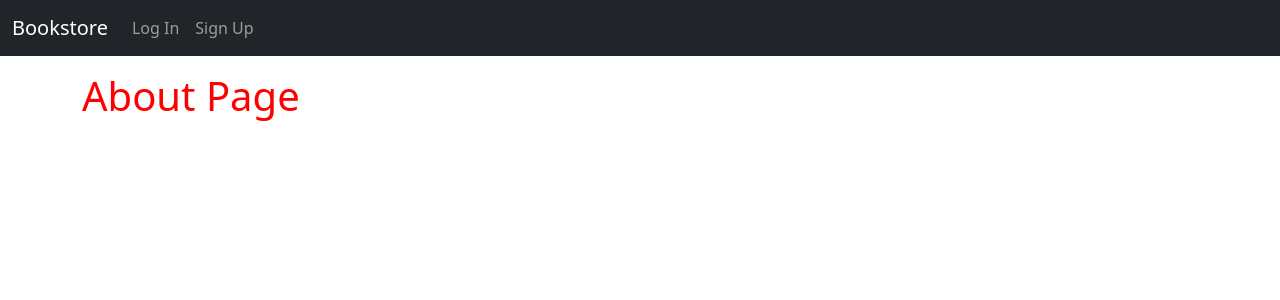
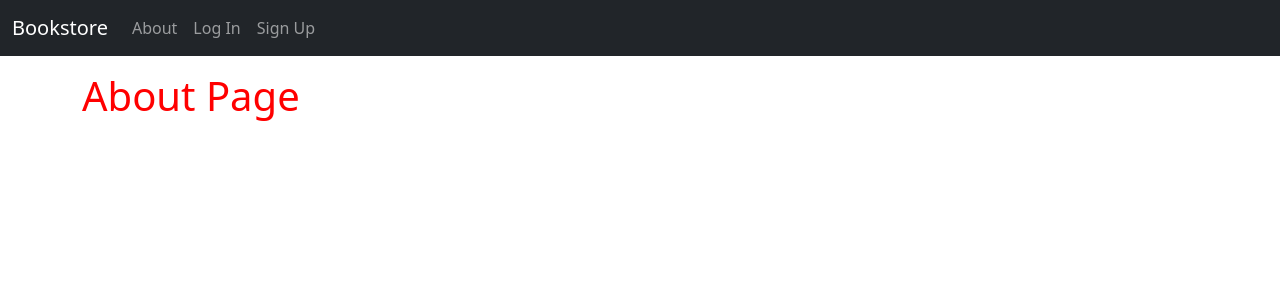
Before and after one commit to MicrQ/100DaysOfDjango, a Django app: page /about/ in a window 1280 px wide. Shown: the top 300 px of the page. Run offline with Django 5.2, Linux system fonts and the light colour scheme.

Commit message:
(MODIFIED): added a link to the about page and made the logo link to the home page

```diff
--- a/ch4-bookstore/templates/_base.html
+++ b/ch4-bookstore/templates/_base.html
@@ -15,7 +15,7 @@
     <body>
         <nav class="navbar navbar-expand-md navbar-dark fixed-top bg-dark">
             <div class="container-fluid">
-                <a class="navbar-brand" href="#">Bookstore</a>
+                <a class="navbar-brand" href="/">Bookstore</a>
                 <button class="navbar-toggler" type="button" data-bs-toggle="collapse" data-bs-targ\
                     et="#navbarCollapse" aria-controls="navbarCollapse" aria-expanded="false" aria-label="Tog\
                     gle navigation">
@@ -23,6 +23,9 @@
                 </button>
                 <div class="collapse navbar-collapse" id="navbarCollapse">
                     <ul class="navbar-nav me-auto mb-2 mb-md-0">
+                        <li class="nav-item">
+                            <a class="nav-link" href="{% url 'about' %}">About</a>
+                        </li>
                         {% if user.is_authenticated %}
                             <li class="nav-item">
                                 <a class="nav-link" href="{% url 'logout' %}">Log Out</a>
```
